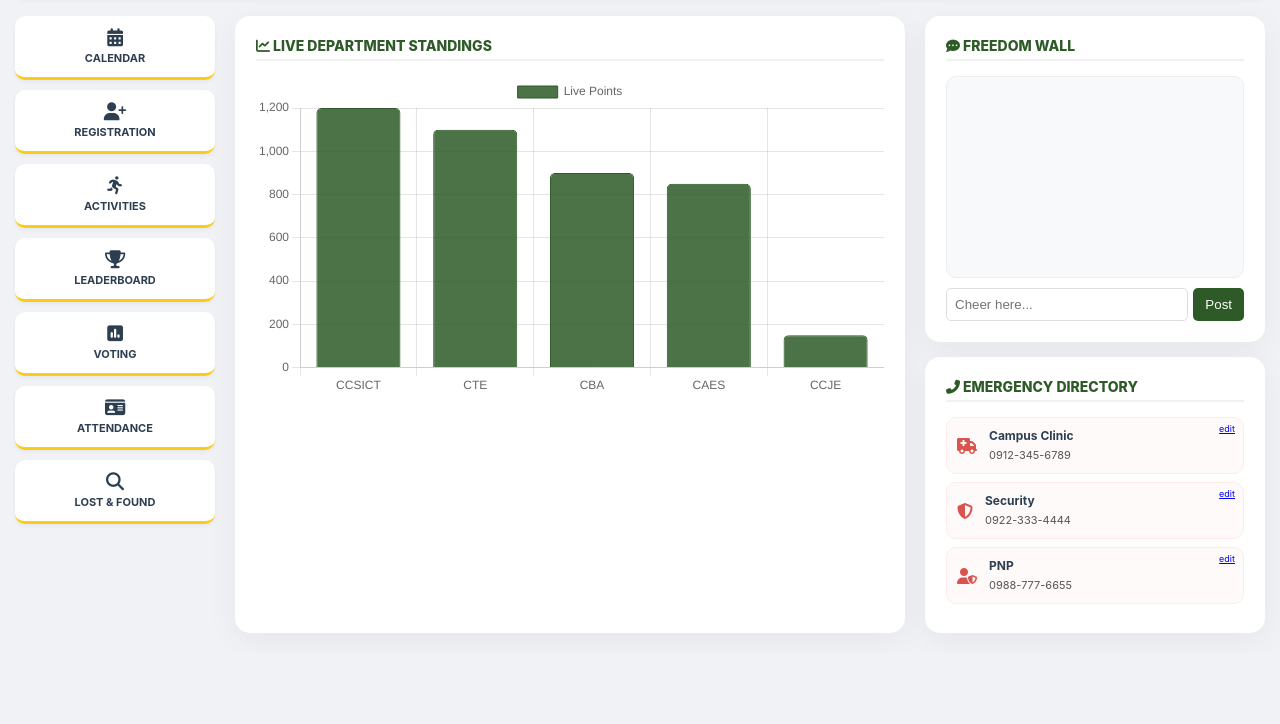
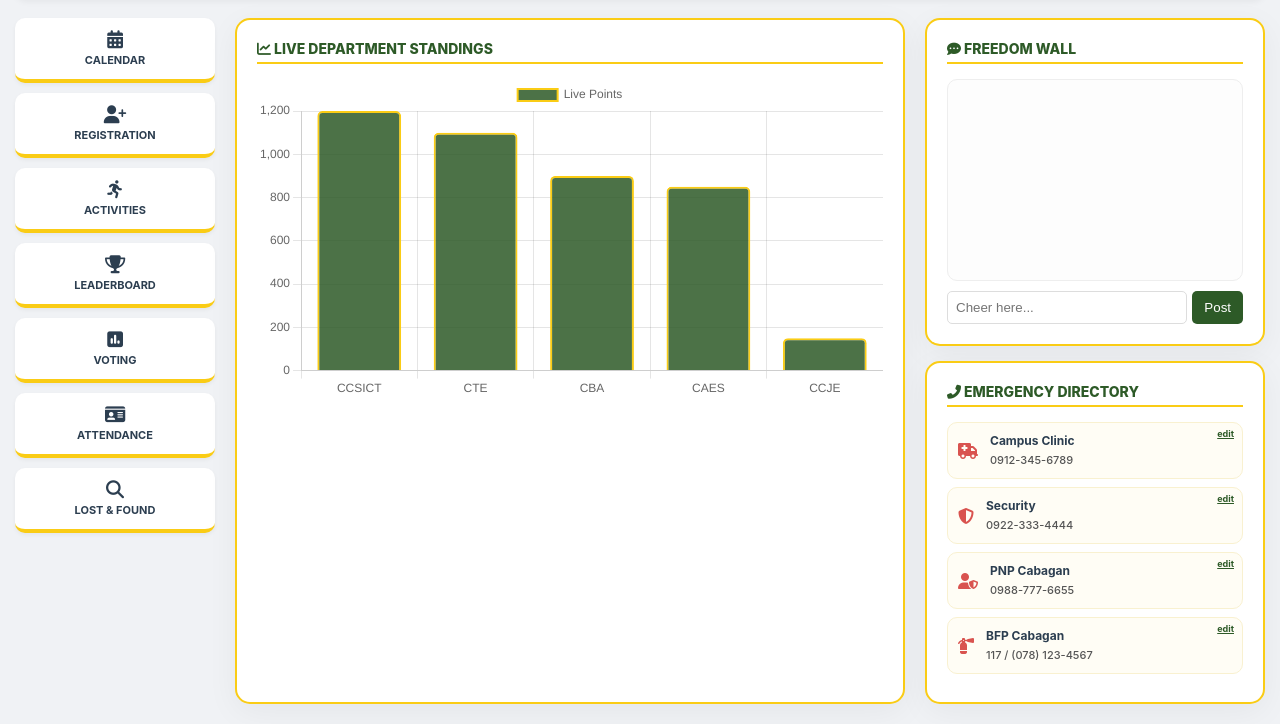
Before and after one commit to allanjay123/Isu_Event_Hub, a plain HTML site: page index.html in a window 1280 px wide. Shown: the part 167-891 px from the top of the page. Before the commit the page ends 820 px from the top, so only its background shows below. Drawn offline with nearby package versions, Linux system fonts and the light colour scheme.

Commit message:
Update index.html

```diff
--- a/index.html
+++ b/index.html
@@ -3,7 +3,7 @@
 <head>
     <meta charset="UTF-8">
     <meta name="viewport" content="width=device-width, initial-scale=1.0">
-    <title>ISU Event Hub | Elite Dashboard</title>
+    <title>ISU Event Hub | Elite Gold Edition</title>
     <link rel="stylesheet" href="https://cdnjs.cloudflare.com/ajax/libs/font-awesome/6.4.0/css/all.min.css">
     <script src="https://cdn.jsdelivr.net/npm/chart.js"></script>
     <style>
@@ -35,58 +35,52 @@
         /* MAIN CONTAINER */
         .container { max-width: 98%; margin: 20px auto; padding: 0 15px; }
 
-        /* ADMIN DASHBOARD CARD (RESTORED) */
+        /* ADMIN CARD */
         .admin-card {
             background: white; padding: 15px 25px; border-radius: 12px; margin-bottom: 20px;
             display: flex; align-items: center; gap: 20px; box-shadow: 0 4px 6px rgba(0,0,0,0.05);
-            border-left: 8px solid var(--isu-gold);
+            border-left: 10px solid var(--isu-gold); /* Kapal na Gold Border */
         }
-        #logo-preview { width: 65px; height: 65px; border-radius: 50%; border: 2px solid var(--isu-gold); object-fit: cover; cursor: pointer; }
+        #logo-preview { width: 65px; height: 65px; border-radius: 50%; border: 3px solid var(--isu-gold); object-fit: cover; cursor: pointer; }
 
         /* 3-COLUMN LAYOUT */
-        .main-wrapper {
-            display: grid; grid-template-columns: 200px 1fr 340px; gap: 20px;
-        }
+        .main-wrapper { display: grid; grid-template-columns: 200px 1fr 340px; gap: 20px; }
 
-        /* CARDS / SECTIONS (AESTHETIC BORDER) */
+        /* GOLD BORDER CARDS */
         .glass-card {
             background: white; border-radius: 15px; padding: 20px;
             box-shadow: 0 8px 32px rgba(0,0,0,0.05);
-            border: 1px solid rgba(255, 255, 255, 0.18);
+            border: 2px solid var(--isu-gold); /* Solid Gold Border */
             transition: transform 0.3s ease;
         }
-        .section-title { font-size: 14px; font-weight: 800; color: var(--isu-green); margin-bottom: 15px; text-transform: uppercase; border-bottom: 2px solid #f1f1f1; padding-bottom: 5px; }
+        .section-title { font-size: 14px; font-weight: 800; color: var(--isu-green); margin-bottom: 15px; text-transform: uppercase; border-bottom: 2px solid var(--isu-gold); padding-bottom: 5px; }
 
         /* NAV MENU */
         .nav-menu { display: flex; flex-direction: column; gap: 10px; }
         .nav-item {
             background: white; padding: 12px; border-radius: 10px; text-decoration: none; text-align: center;
-            box-shadow: 0 2px 4px rgba(0,0,0,0.05); border-bottom: 3px solid var(--isu-gold);
+            box-shadow: 0 2px 4px rgba(0,0,0,0.05); border-bottom: 4px solid var(--isu-gold);
             font-size: 11px; font-weight: bold; color: var(--text); transition: 0.3s;
         }
-        .nav-item:hover { background: var(--isu-green); color: white; }
+        .nav-item:hover { background: var(--isu-green); color: white; transform: scale(1.02); }
         .nav-item i { display: block; font-size: 18px; margin-bottom: 5px; }
 
-        /* CHART AREA (PALIIT) */
+        /* CHART AREA */
         .chart-container { height: 320px; position: relative; }
 
-        /* FREEDOM WALL & HOTLINES */
-        .wall-box { height: 180px; overflow-y: auto; background: #f8f9fa; padding: 10px; border-radius: 10px; font-size: 13px; border: 1px solid #eee; margin-bottom: 10px; }
+        /* WALL & HOTLINES */
+        .wall-box { height: 180px; overflow-y: auto; background: #fdfdfd; padding: 10px; border-radius: 10px; font-size: 13px; border: 1px solid #eee; margin-bottom: 10px; }
 
         .hotline-item {
-            background: #fffafa; border: 1px solid #ffebeb; padding: 10px; border-radius: 10px;
+            background: #fffdf5; border: 1px solid #f9f1d0; padding: 10px; border-radius: 10px;
             display: flex; align-items: center; gap: 12px; margin-bottom: 8px; position: relative;
         }
         .hotline-item i { color: #d9534f; font-size: 16px; }
-        .edit-btn { position: absolute; top: 5px; right: 8px; font-size: 9px; color: blue; cursor: pointer; text-decoration: underline; }
+        .edit-btn { position: absolute; top: 5px; right: 8px; font-size: 9px; color: #2d5a27; cursor: pointer; text-decoration: underline; font-weight: bold; }
         .hotline-info b { font-size: 12px; display: block; }
-        .hotline-info span { font-size: 11px; color: #555; }
+        .hotline-info span { font-size: 11px; color: #555; font-weight: 500; }
 
-        /* MOBILE RESPONSIVE */
-        @media (max-width: 1024px) {
-            .main-wrapper { grid-template-columns: 1fr; }
-            .nav-menu { flex-direction: row; flex-wrap: wrap; justify-content: center; }
-        }
+        @media (max-width: 1024px) { .main-wrapper { grid-template-columns: 1fr; } .nav-menu { flex-direction: row; flex-wrap: wrap; justify-content: center; } }
     </style>
 </head>
 <body>
@@ -162,7 +156,12 @@
                     <div class="hotline-item">
                         <span class="edit-btn" onclick="editPhone('pnp')">edit</span>
                         <i class="fas fa-user-shield"></i>
-                        <div class="hotline-info"><b>PNP</b><span id="num-pnp">0988-777-6655</span></div>
+                        <div class="hotline-info"><b>PNP Cabagan</b><span id="num-pnp">0988-777-6655</span></div>
+                    </div>
+                    <div class="hotline-item">
+                        <span class="edit-btn" onclick="editPhone('bfp')">edit</span>
+                        <i class="fas fa-fire-extinguisher"></i>
+                        <div class="hotline-info"><b>BFP Cabagan</b><span id="num-bfp">117 / (078) 123-4567</span></div>
                     </div>
                 </div>
             </div>
@@ -189,8 +188,8 @@
                         label: 'Live Points',
                         data: [1200, 1100, 900, 850, 150],
                         backgroundColor: 'rgba(45, 90, 39, 0.85)',
-                        borderColor: '#2d5a27',
-                        borderWidth: 1,
+                        borderColor: '#facc15',
+                        borderWidth: 2,
                         borderRadius: 5
                     }]
                 },
@@ -199,12 +198,12 @@
         }
 
         function editPhone(id) {
-            const n = prompt("Enter new number:");
+            const n = prompt("Enter new number for " + id + ":");
             if(n) { localStorage.setItem('num-'+id, n); loadNums(); }
         }
 
         function loadNums() {
-            ['clinic', 'security', 'pnp'].forEach(k => {
+            ['clinic', 'security', 'pnp', 'bfp'].forEach(k => {
                 const s = localStorage.getItem('num-'+k);
                 if(s) document.getElementById('num-'+k).innerText = s;
             });
@@ -213,12 +212,15 @@
         function sendShout() {
             const val = document.getElementById('shoutInput').value;
             if(!val) return;
-            document.getElementById('shout-box').innerHTML += `<div style="background:white; padding:8px; border-radius:5px; margin-bottom:5px; border-left:4px solid var(--isu-gold); font-size:12px;"><b>User:</b> ${val}</div>`;
+            const time = new Date().toLocaleTimeString([], {hour: '2-digit', minute:'2-digit'});
+            document.getElementById('shout-box').innerHTML += `<div style="background:white; padding:8px; border-radius:5px; margin-bottom:5px; border-left:4px solid var(--isu-gold); font-size:12px; box-shadow: 0 1px 3px rgba(0,0,0,0.1);"><b>User:</b> ${val} <span style="float:right; font-size:9px; color:#999;">${time}</span></div>`;
             document.getElementById('shoutInput').value = '';
+            const box = document.getElementById('shout-box');
+            box.scrollTop = box.scrollHeight;
         }
 
         function editAdmin() {
-            const name = prompt("Enter Name:");
+            const name = prompt("Change Admin Name:");
             if(name) { document.getElementById('admin-name').innerText = name; localStorage.setItem('adminName', name); }
         }
 
```
